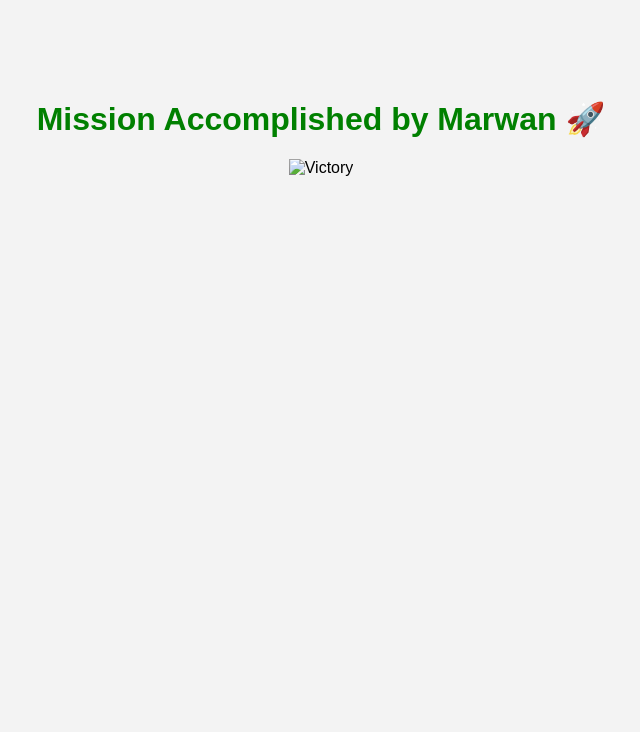
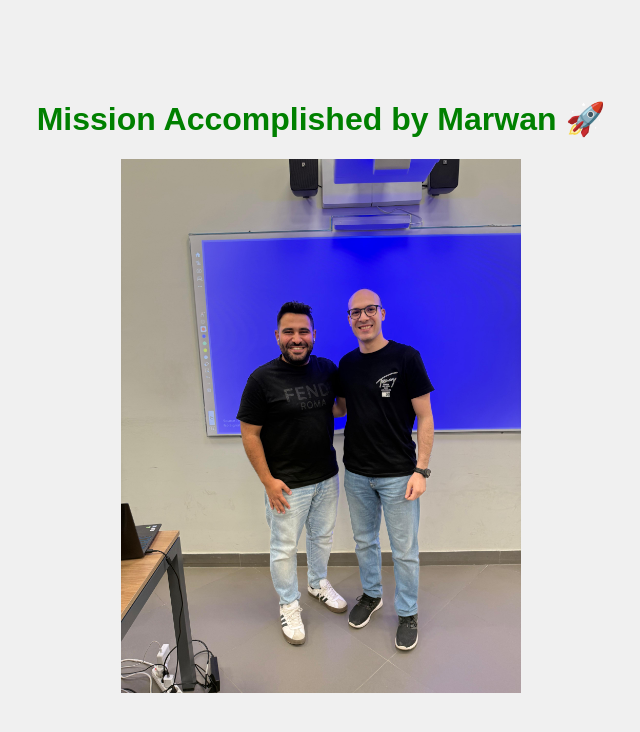
Before and after one commit to marwan-ghonem/ec2-terraform-ansible-pipeline, a plain HTML site: page ansible/files/index.html in a window 1280 px wide. Shown: the whole page, without its empty margins (319-959 px from the left). Drawn offline with Linux system fonts and the light colour scheme.

Commit message:
Update index.html

```diff
--- a/ansible/files/index.html
+++ b/ansible/files/index.html
@@ -1,10 +1,11 @@
 <!DOCTYPE html>
-<html>
+<html lang="en">
 <head>
+  <meta charset="UTF-8">
   <title>Mission Accomplished</title>
 </head>
-<body style="text-align: center; background-color: #f3f3f3; font-family: Arial;">
+<body style="text-align: center; background-color: #f0f0f0; font-family: Arial, sans-serif;">
   <h1 style="color: green; margin-top: 100px;">Mission Accomplished by Marwan 🚀</h1>
-  <img src="photo.jpg" alt="Victory" width="400">
+  <img src="mission.jpg" alt="Victory" width="400">
 </body>
 </html>
```
